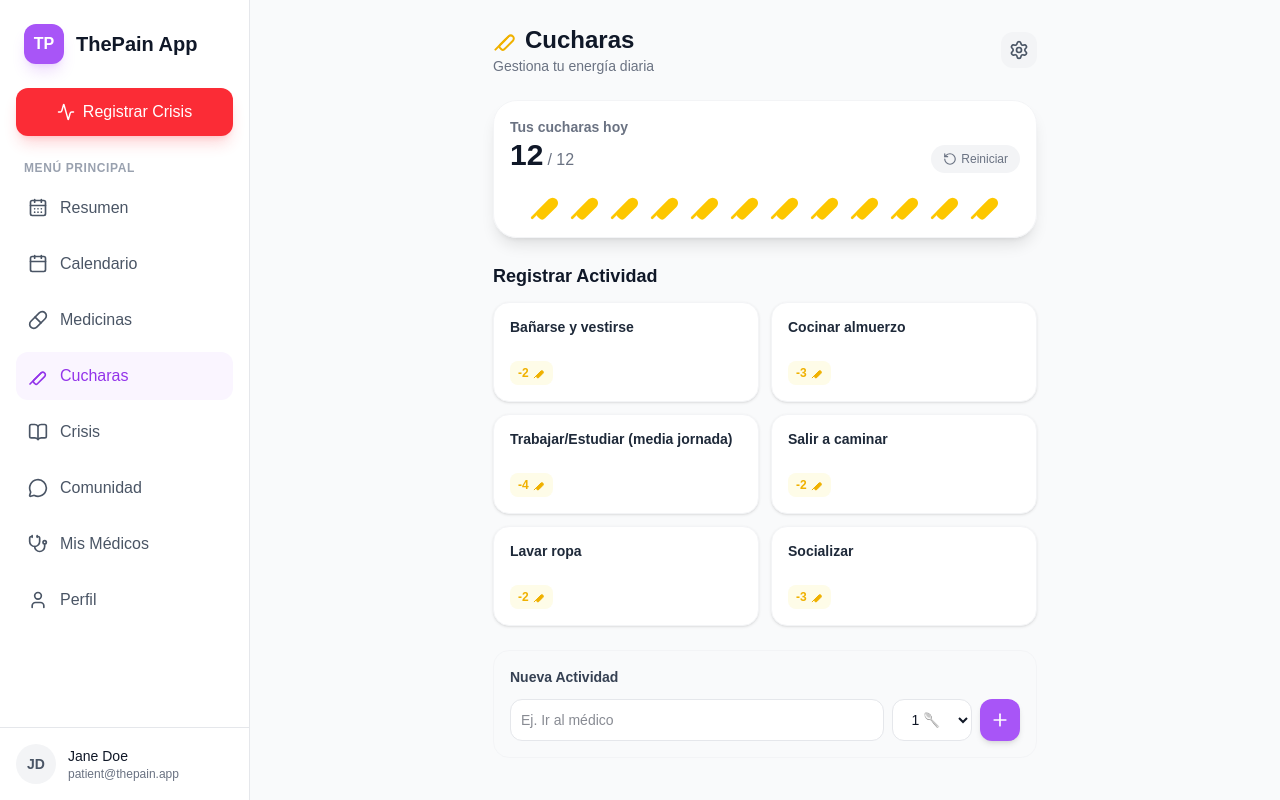
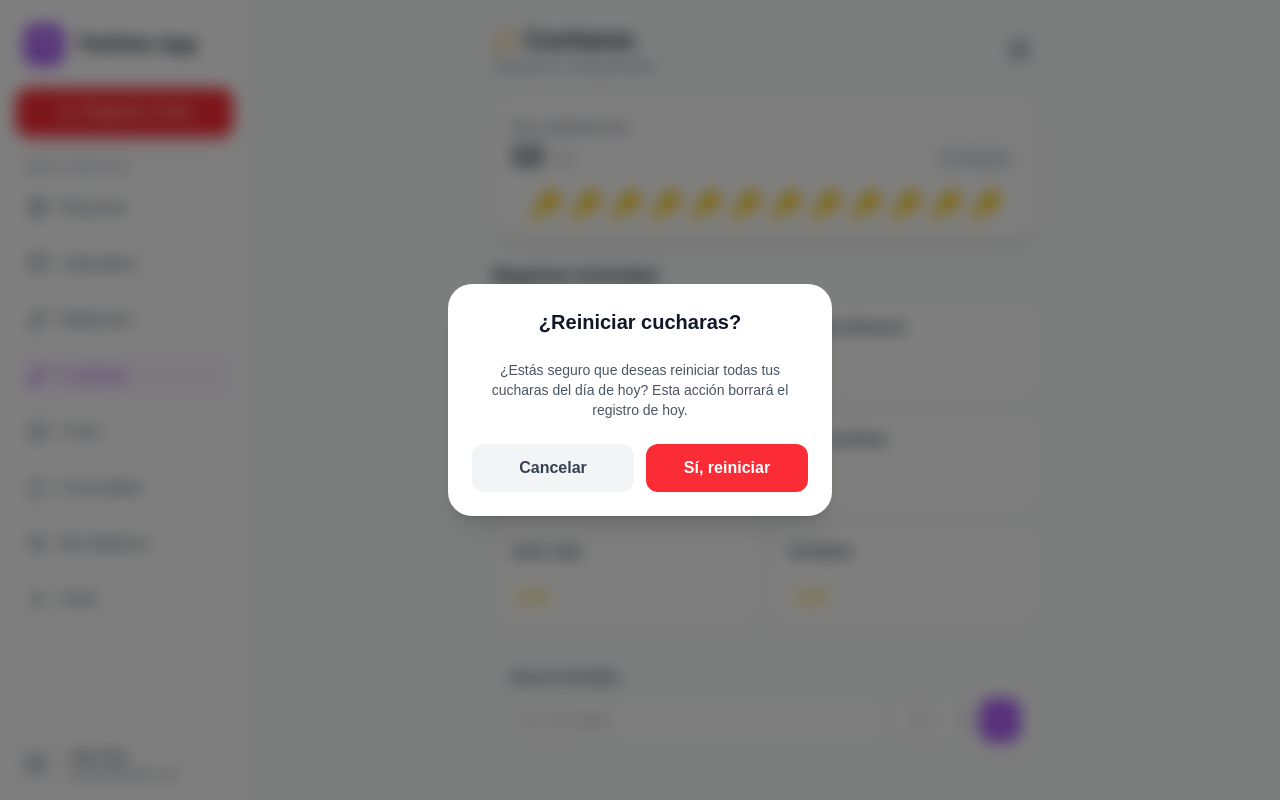
Before and after one commit to paradox-mkt/the-pain-app, a Next.js app: page /dashboard/spoons in a window 1280 px wide. Both pictures are taken after a click on the button "Reiniciar". Built offline with nearby package versions, Linux system fonts and the light colour scheme.

Commit message:
feat: Add Spoon SVG, confirmation modals, and undo action

```diff
--- a/src/app/dashboard/spoons/page.tsx
+++ b/src/app/dashboard/spoons/page.tsx
@@ -12,6 +12,12 @@
   const [newTaskName, setNewTaskName] = useState('');
   const [newTaskCost, setNewTaskCost] = useState('1');
 
+  const [lastActionCost, setLastActionCost] = useState<number | null>(null);
+
+  // Modals state
+  const [confirmTask, setConfirmTask] = useState<{name: string, cost: number} | null>(null);
+  const [showResetConfirm, setShowResetConfirm] = useState(false);
+
   // Today logic
   const todayStr = new Date().toISOString().split('T')[0];
 
@@ -25,7 +31,13 @@
 
   const availableSpoonsToday = baseSpoons - yesterdaysLog.borrowed;
 
-  const handleTaskClick = (cost: number) => {
+  const handleTaskClick = (task: {name: string, cost: number}) => {
+    setConfirmTask(task);
+  };
+
+  const confirmAndApplyTask = () => {
+    if (!confirmTask) return;
+    const cost = confirmTask.cost;
     let newUsed = todaysLog.used + cost;
     let newBorrowed = 0;
 
@@ -34,10 +46,28 @@
     }
 
     logSpoons(todayStr, newUsed, newBorrowed);
+    setLastActionCost(cost);
+    setConfirmTask(null);
   };
 
-  const handleResetToday = () => {
+  const handleUndo = () => {
+    if (lastActionCost === null) return;
+    let newUsed = todaysLog.used - lastActionCost;
+    if (newUsed < 0) newUsed = 0;
+
+    let newBorrowed = 0;
+    if (newUsed > availableSpoonsToday) {
+      newBorrowed = newUsed - availableSpoonsToday;
+    }
+
+    logSpoons(todayStr, newUsed, newBorrowed);
+    setLastActionCost(null);
+  };
+
+  const confirmReset = () => {
     logSpoons(todayStr, 0, 0);
+    setLastActionCost(null);
+    setShowResetConfirm(false);
   };
 
   const handleAddTask = (e: React.FormEvent) => {
@@ -78,10 +108,18 @@
               <span className="text-gray-500">/ {availableSpoonsToday}</span>
             </div>
           </div>
-          <button onClick={handleResetToday} className="flex items-center gap-1 text-xs text-gray-500 hover:text-brand-500 transition-colors bg-gray-100 dark:bg-slate-800 px-3 py-1.5 rounded-full font-medium">
+          <button onClick={() => setShowResetConfirm(true)} className="flex items-center gap-1 text-xs text-gray-500 hover:text-brand-500 transition-colors bg-gray-100 dark:bg-slate-800 px-3 py-1.5 rounded-full font-medium">
             <RotateCcw size={14} /> Reiniciar
           </button>
         </div>
+
+        {lastActionCost !== null && (
+          <div className="mb-4 flex justify-end">
+            <button onClick={handleUndo} className="text-xs text-brand-600 dark:text-brand-400 font-semibold flex items-center gap-1 bg-brand-50 dark:bg-brand-900/20 px-3 py-1.5 rounded-full hover:bg-brand-100 transition-colors">
+              <RotateCcw size={12} /> Deshacer última acción
+            </button>
+          </div>
+        )}
 
         <div className="flex flex-wrap gap-2 justify-center">
           {Array.from({ length: totalSpoonsToRender }).map((_, i) => {
@@ -141,7 +179,7 @@
           {spoonTasks.map(task => (
             <button
               key={task.id}
-              onClick={() => handleTaskClick(task.cost)}
+              onClick={() => handleTaskClick(task)}
               className="group relative bg-white dark:bg-slate-900 p-4 rounded-2xl border border-gray-100 dark:border-slate-800 shadow-sm hover:border-yellow-400 hover:shadow-md transition-all text-left flex flex-col justify-between min-h-[100px]"
             >
               <span className="font-semibold text-gray-800 dark:text-gray-200 text-sm leading-tight group-hover:text-yellow-600 transition-colors">{task.name}</span>
@@ -187,6 +225,49 @@
         </form>
       </div>
 
+      {/* Modals */}
+      {confirmTask && (
+        <div className="fixed inset-0 z-50 flex items-center justify-center p-4 bg-black/50 backdrop-blur-sm animate-in fade-in">
+          <div className="bg-white dark:bg-slate-900 rounded-3xl p-6 w-full max-w-sm shadow-xl space-y-6">
+            <h3 className="text-xl font-bold text-gray-900 dark:text-white text-center">
+              ¿Gastar energía?
+            </h3>
+            <p className="text-gray-600 dark:text-gray-400 text-center text-sm">
+              ¿Deseas restar <strong>{confirmTask.cost} cucharas</strong> por la actividad "{confirmTask.name}"?
+            </p>
+            <div className="flex gap-3">
+              <button onClick={() => setConfirmTask(null)} className="flex-1 p-3 rounded-xl font-semibold text-gray-700 bg-gray-100 hover:bg-gray-200 dark:bg-slate-800 dark:text-gray-300 dark:hover:bg-slate-700 transition-colors">
+                No, cancelar
+              </button>
+              <button onClick={confirmAndApplyTask} className="flex-1 p-3 rounded-xl font-semibold text-white bg-yellow-500 hover:bg-yellow-600 transition-colors">
+                Sí, restar
+              </button>
+            </div>
+          </div>
+        </div>
+      )}
+
+      {showResetConfirm && (
+        <div className="fixed inset-0 z-50 flex items-center justify-center p-4 bg-black/50 backdrop-blur-sm animate-in fade-in">
+          <div className="bg-white dark:bg-slate-900 rounded-3xl p-6 w-full max-w-sm shadow-xl space-y-6">
+            <h3 className="text-xl font-bold text-gray-900 dark:text-white text-center">
+              ¿Reiniciar cucharas?
+            </h3>
+            <p className="text-gray-600 dark:text-gray-400 text-center text-sm">
+              ¿Estás seguro que deseas reiniciar todas tus cucharas del día de hoy? Esta acción borrará el registro de hoy.
+            </p>
+            <div className="flex gap-3">
+              <button onClick={() => setShowResetConfirm(false)} className="flex-1 p-3 rounded-xl font-semibold text-gray-700 bg-gray-100 hover:bg-gray-200 dark:bg-slate-800 dark:text-gray-300 dark:hover:bg-slate-700 transition-colors">
+                Cancelar
+              </button>
+              <button onClick={confirmReset} className="flex-1 p-3 rounded-xl font-semibold text-white bg-red-500 hover:bg-red-600 transition-colors">
+                Sí, reiniciar
+              </button>
+            </div>
+          </div>
+        </div>
+      )}
+
     </div>
   );
 }
--- a/src/components/SpoonIcon.tsx
+++ b/src/components/SpoonIcon.tsx
@@ -12,8 +12,7 @@
       strokeLinejoin="round"
       className={className}
     >
-      <path d="M7 17l8.6-8.6c1.2-1.2 3.1-1.2 4.3 0 1.2 1.2 1.2 3.1 0 4.3L11.3 21.3c-.8.8-2.1.8-2.9 0l-1.4-1.4c-.8-.8-.8-2.1 0-2.9z" />
-      <path d="M15.6 8.4L2.4 21.6" />
+      <path d="M17.5 2.5c-3.1 0-6.7 2.1-7.8 5.4-.5 1.5-.2 3.1.6 4.2L2.5 19.9c-.6.6-.6 1.6 0 2.2.6.6 1.6.6 2.2 0l7.8-7.8c1.1.8 2.7 1.1 4.2.6 3.3-1.1 5.4-4.7 5.4-7.8 0-2.6-2-4.6-4.6-4.6z"/>
     </svg>
   );
 }
```
